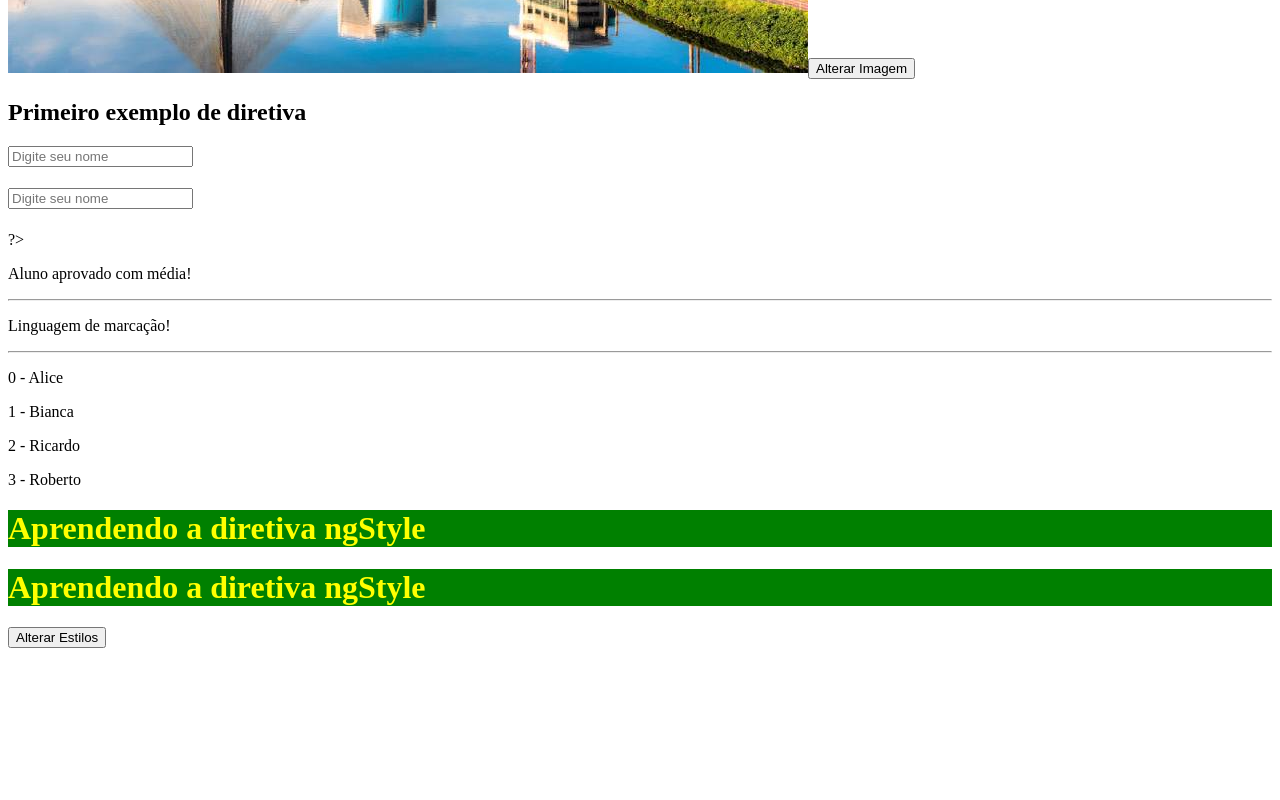
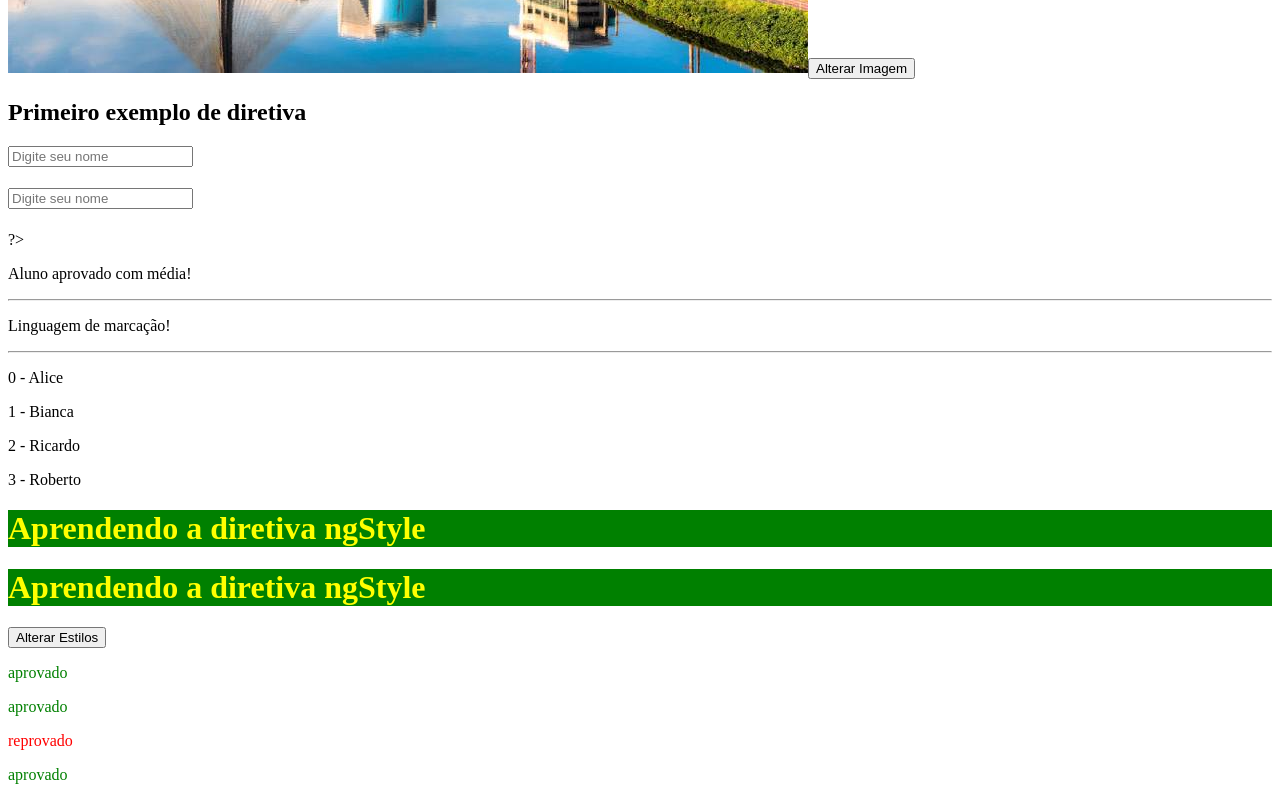
Before and after one commit to gustavogregorio1986/curso-angular, an Angular app: page / in a window 1280 px wide. Shown: the part 685-1485 px from the top of the page. Before the commit the page ends 1341 px from the top, so only its background shows below. Built offline with nearby package versions, Linux system fonts and the light colour scheme.

Commit message:
Desenvolvimento da diretiva ngClass

```diff
--- a/src/app/app.component.html
+++ b/src/app/app.component.html
@@ -3,3 +3,4 @@
 <app-formulario></app-formulario>
 <app-controle-fluxo></app-controle-fluxo>
 <app-diretiva-style></app-diretiva-style>
+<app-diretiva-class></app-diretiva-class>
--- a/src/app/app.component.ts
+++ b/src/app/app.component.ts
@@ -4,10 +4,11 @@ import { DataBindingsComponent } from "./data-bindings/data-bindings.component";
 import { FormularioComponent } from "./formulario/formulario.component";
 import { ControleFluxoComponent } from "./controle-fluxo/controle-fluxo.component";
 import { DiretivaStyleComponent } from "./diretiva-style/diretiva-style.component";
+import { DiretivaClassComponent } from "./diretiva-class/diretiva-class.component";
 
 @Component({
   selector: 'app-root',
-  imports: [PrimeiroComponenteComponent, DataBindingsComponent, FormularioComponent, ControleFluxoComponent, DiretivaStyleComponent],
+  imports: [PrimeiroComponenteComponent, DataBindingsComponent, FormularioComponent, ControleFluxoComponent, DiretivaStyleComponent, DiretivaClassComponent],
   templateUrl: './app.component.html',
   styleUrl: './app.component.css'
 })
--- /dev/null
+++ b/src/app/diretiva-class/diretiva-class.component.css
@@ -0,0 +1,7 @@
+.aprovado{
+    color: green;
+}
+
+.reprovado{
+    color: red;
+}
--- /dev/null
+++ b/src/app/diretiva-class/diretiva-class.component.html
@@ -0,0 +1,3 @@
+@for(aluno of alunos; track $index){
+    <p [ngClass]="aluno">{{aluno}}</p>
+}
--- /dev/null
+++ b/src/app/diretiva-class/diretiva-class.component.ts
@@ -0,0 +1,12 @@
+import { CommonModule } from '@angular/common';
+import { Component } from '@angular/core';
+
+@Component({
+  selector: 'app-diretiva-class',
+  imports: [CommonModule],
+  templateUrl: './diretiva-class.component.html',
+  styleUrl: './diretiva-class.component.css'
+})
+export class DiretivaClassComponent {
+    alunos: string[] = ['aprovado', 'aprovado', 'reprovado', 'aprovado'];
+}
```
Also changed, not shown: 1 other file (tests, documents, lock files or other folders).
